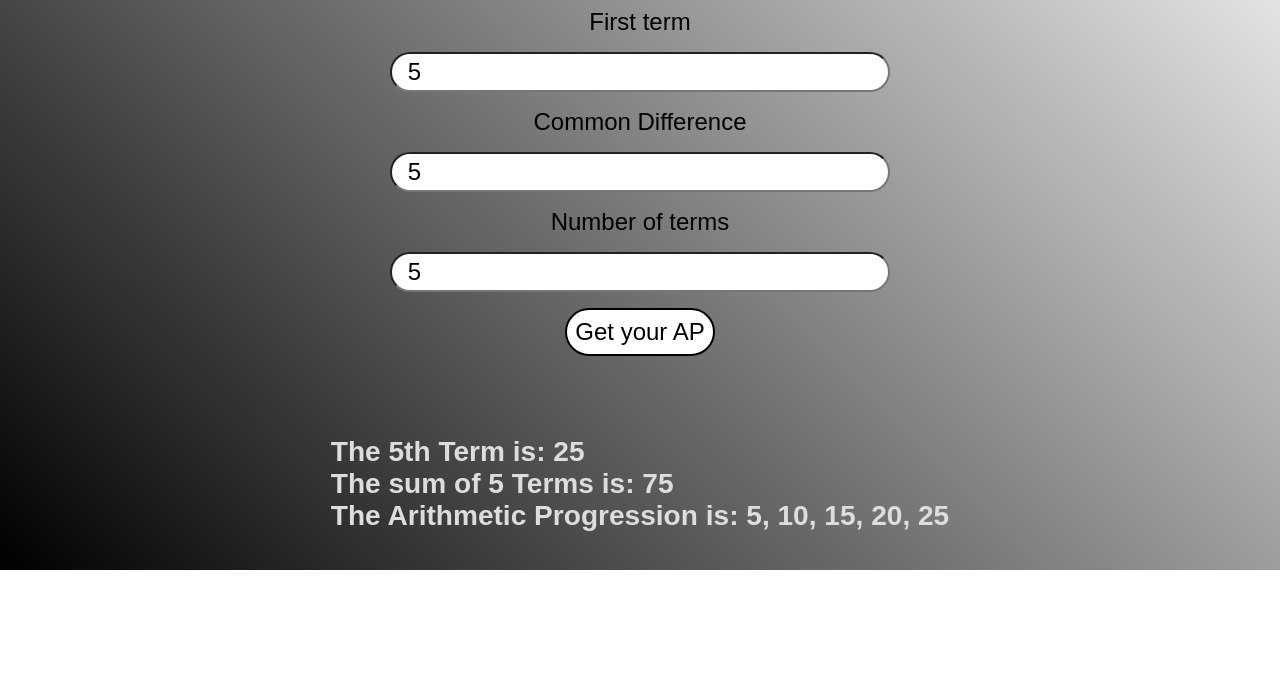
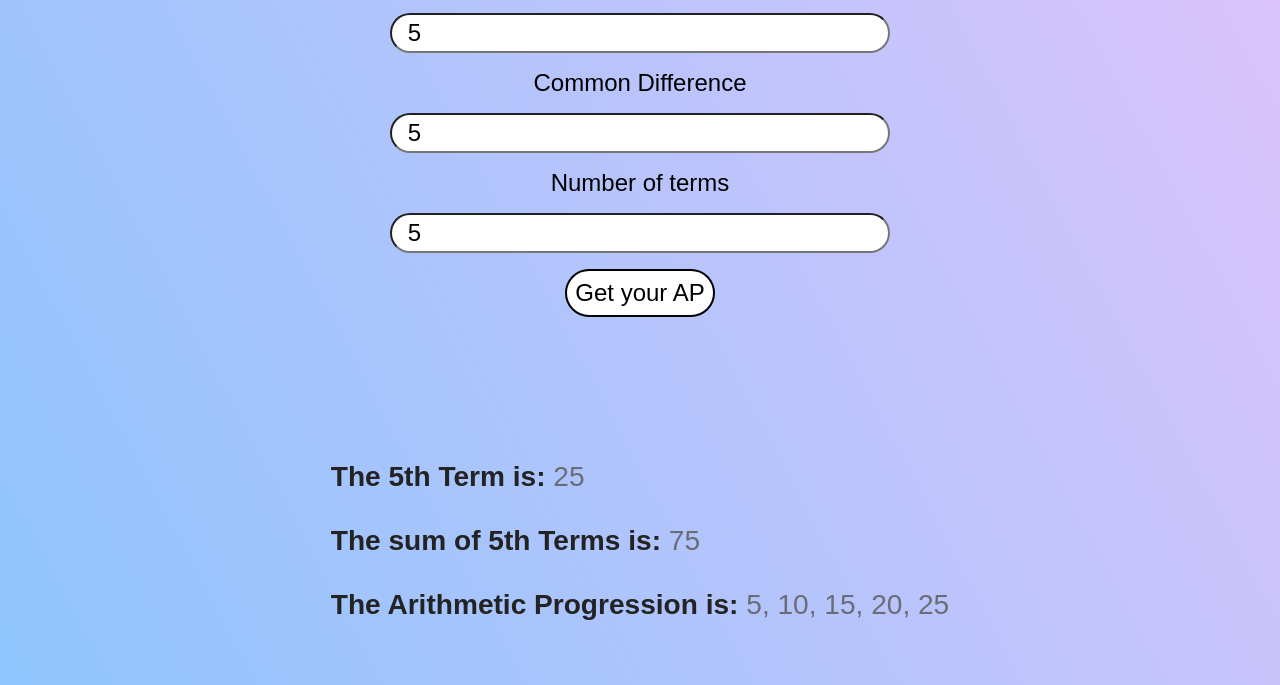
Before and after one commit to tnmyy/arithmetic-progression, a plain HTML site: page index.html in a window 1280 px wide. Both pictures are taken after typing "5", "5", "5" into the empty fields and a click on the button "Get your AP". Shown: the part 230-915 px from the top of the page. Before the commit the page ends 800 px from the top, so only its background shows below. Drawn offline with Linux system fonts and the light colour scheme.

Commit message:
Design and JS changes

```diff
--- a/index.html
+++ b/index.html
@@ -20,9 +20,21 @@
         <button id="btn">Get your AP</button>
       </form>
       <div id="output">
-        <h3><span id="nthTerm">The nth Term is:</span></h3>
-        <h3><span id="sumAP">The sum of nth Terms is:</span></h3>
-        <h3><span id="AP">The Arithmetic Progression is:</span></h3>
+        <h3>
+          The <span id="term1">nth</span> Term is:<span
+            id="nthTerm"
+            class="Output"
+          ></span>
+        </h3>
+        <h3>
+          The sum of <span id="term2">nth</span> Terms is:<span
+            id="sumAP"
+            class="Output"
+          ></span>
+        </h3>
+        <h3>
+          The Arithmetic Progression is:<span id="AP" class="Output"></span>
+        </h3>
       </div>
     </div>
     <script src="script.js"></script>
--- a/script.js
+++ b/script.js
@@ -8,6 +8,8 @@ btn.addEventListener("click", () => {
   const outputAP = document.getElementById("nthTerm");
   const sumAP = document.getElementById("sumAP");
   const AP = document.getElementById("AP");
+  const outputTerm = document.getElementById("term1");
+  const outputTerm2 = document.getElementById("term2");
 
   let a1 = firstTerm.value;
   let an = nthTerm.value;
@@ -18,10 +20,10 @@ btn.addEventListener("click", () => {
   let D = Number.parseInt(d);
 
   let nth = A1 + (An - 1) * D;
-  outputAP.innerHTML = `The ${An}th Term is: ${nth}`;
+  outputAP.innerHTML = ` ${nth}`;
 
   let sum = (An / 2) * (2 * A1 + (An - 1) * D);
-  sumAP.innerHTML = `The sum of ${An} Terms is: ${sum}`;
+  sumAP.innerHTML = ` ${sum}`;
 
   let apSequence = [];
   for (let i = 0; i < An; i++) {
@@ -29,7 +31,16 @@ btn.addEventListener("click", () => {
     console.log(i);
     apSequence.push(ap);
   }
-  AP.innerHTML = `The Arithmetic Progression is: ${apSequence.join(", ")}`;
+  AP.innerHTML = ` ${apSequence.join(", ")}`;
 
+  // Color
+
+  outputAP.style.color = "#6a6d76";
+  sumAP.style.color = "#6a6d76";
+  AP.style.color = "#6a6d76";
+
+  // Output nth Term
+  outputTerm.innerHTML = `${An}th`;
+  outputTerm2.innerHTML = `${An}th`;
   event.preventDefault();
 });
--- a/style.css
+++ b/style.css
@@ -6,12 +6,13 @@
 }
 
 .container {
-  height: 100vh;
   display: flex;
   flex-direction: column;
   justify-content: center;
   align-items: center;
-  background: linear-gradient(45deg, #000, #fff);
+  height: 100%;
+  background-color: #8ec5fc;
+  background-image: linear-gradient(62deg, #8ec5fc 0%, #e0c3fc 100%);
 }
 
 #ap {
@@ -38,8 +39,18 @@
 }
 
 #output {
-  color: #ddd;
+  color: #242323;
   font-size: 1.5rem;
+  padding: 3rem;
+  text-align: justify;
+}
+
+#output > h3 {
+  padding: 1rem;
+}
+
+.Output {
+  font-weight: 500;
 }
 
 #btn {
```
